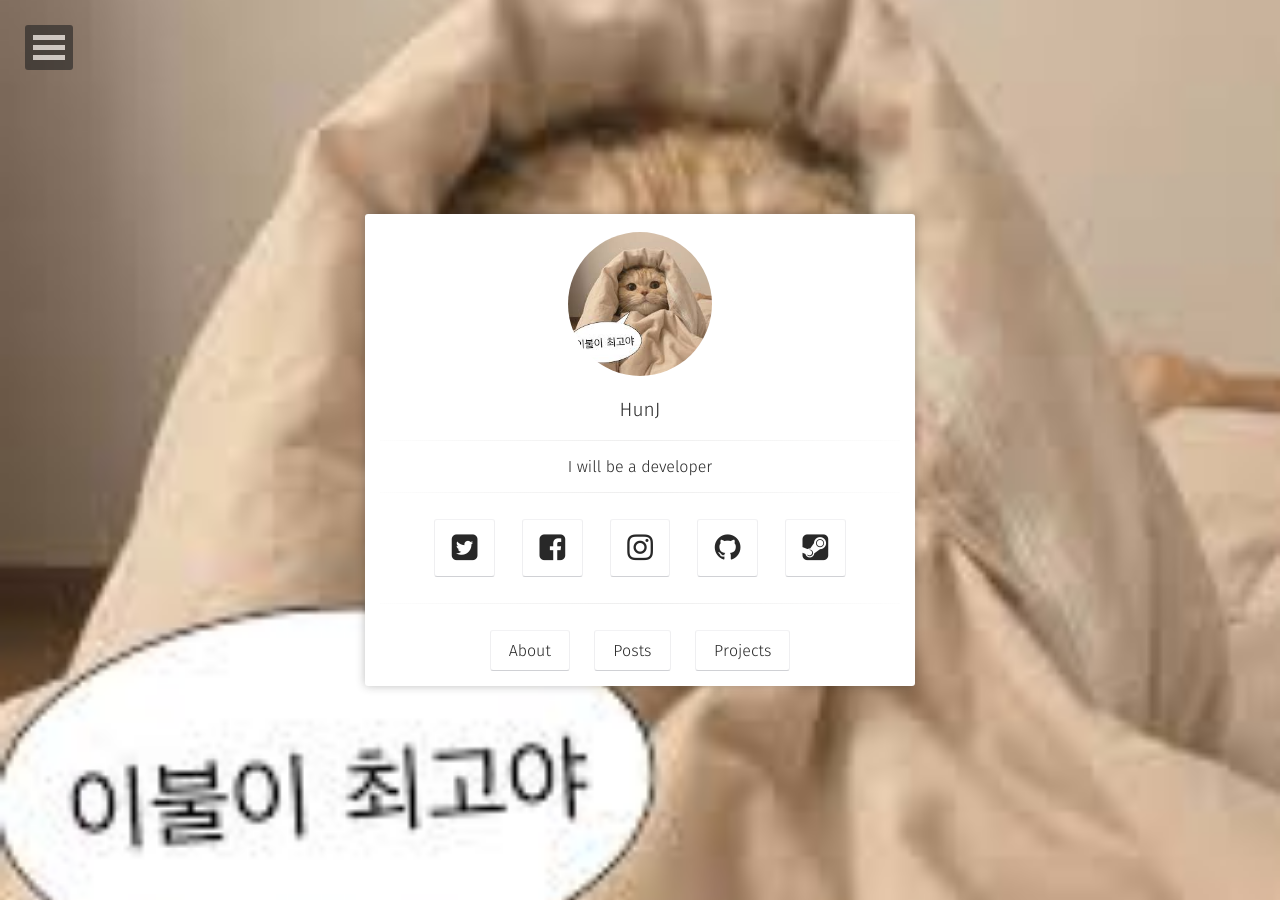
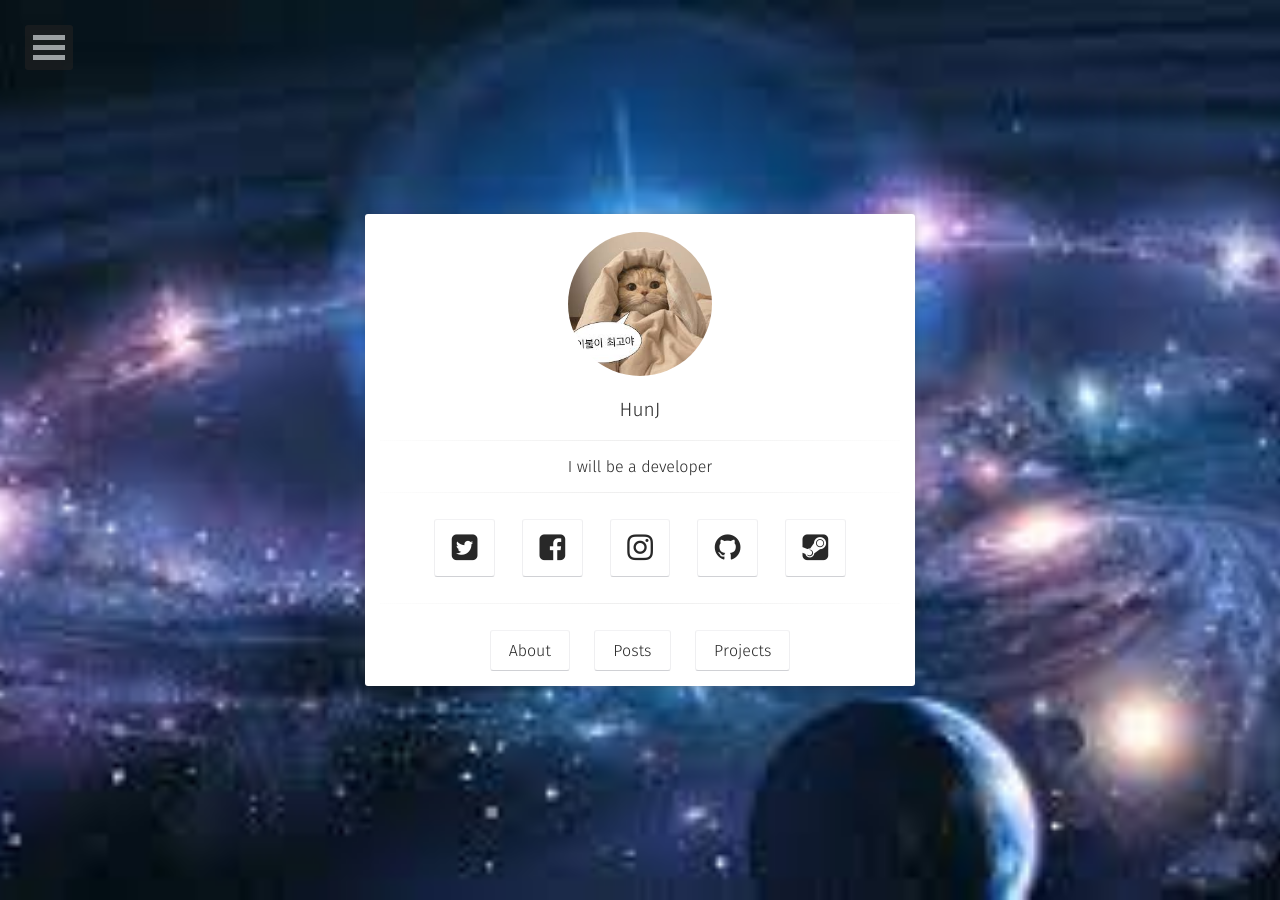
Before and after one commit to HunJ0524/HunJ0524.github.io, a Jekyll site: the page built from index.html, in a window 1280 px wide. Built offline with Jekyll 4.4.1, drawn with Linux system fonts in a browser that asks for light colours; some web fonts are replaced.

Commit message:
Update _config.yml

```diff
--- a/_config.yml
+++ b/_config.yml
@@ -5,7 +5,7 @@ description:        "The universe is infinite and dreams are infinite."
 reading_time:       true
 words_per_minute:   200
 logo:               'assets/img/images.jpg'
-background:         'assets/img/images.jpg'
+background:         'assets/img/download.jpg'
 tiled_bg:           false   # Set this true if you want to tile your background image, otherwise it will be covered
 locale:             en_US
 url:                https://taylantatli.github.io/Moon
```
